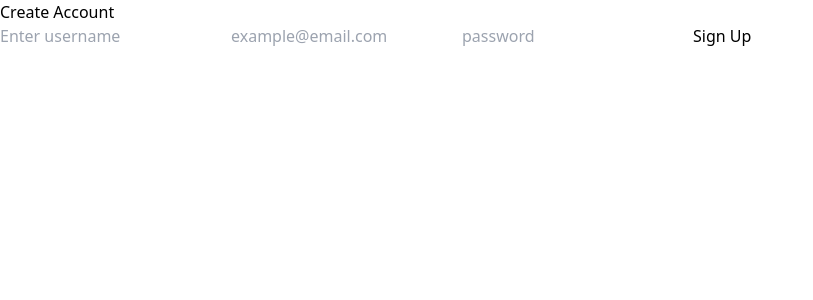
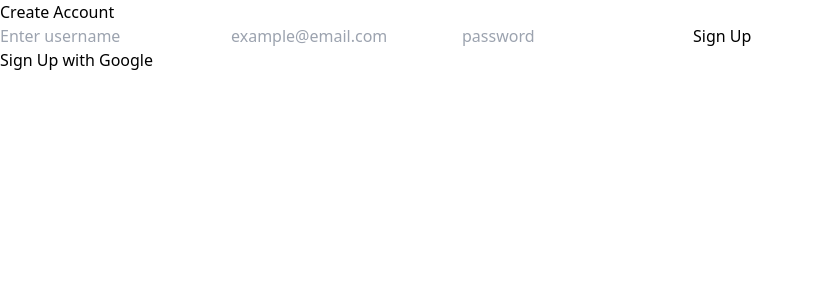
Before and after one commit to GregoryRobetertson/booking-app, a Next.js app: page /auth/signup in a window 1280 px wide. Shown: the top 300 px of the page, without its empty margins (0-813 px from the left). Built offline with nearby package versions, Linux system fonts and the light colour scheme.

Commit message:
Implement sign in with google using signinwithpopup

```diff
--- a/src/app/auth/signup/page.jsx
+++ b/src/app/auth/signup/page.jsx
@@ -2,8 +2,12 @@
 
 import { useState } from "react";
 import { useRouter } from "next/navigation";
-import { auth } from "@/lib/firebase";
-import { createUserWithEmailAndPassword, updateProfile } from "firebase/auth";
+import { auth, googleProvider } from "@/lib/firebase";
+import {
+  createUserWithEmailAndPassword,
+  signInWithPopup,
+  updateProfile,
+} from "firebase/auth";
 
 export default function SignupPage() {
   const [username, setUsername] = useState("");
@@ -28,6 +32,19 @@ export default function SignupPage() {
       setUsername("");
       setEmail("");
       setPassword("");
+      router.push("/");
+    } catch (error) {
+      console.error("Error signing up:", error);
+      setError(error.message);
+    }
+  };
+
+  // Handle sign up with google
+  const handleGoogleSignup = async (e) => {
+    e.preventDefault();
+    try {
+      const result = await signInWithPopup(auth, googleProvider);
+      console.log("Google sign in: success", result.user);
       router.push("/");
     } catch (error) {
       console.error("Error signing up:", error);
@@ -64,6 +81,7 @@ export default function SignupPage() {
         />
         <button type="submit">Sign Up</button>
       </form>
+      <button onClick={handleGoogleSignup}>Sign Up with Google</button>
       {error && <p style={{ color: "red" }}>{error}</p>}
     </div>
   );
```
